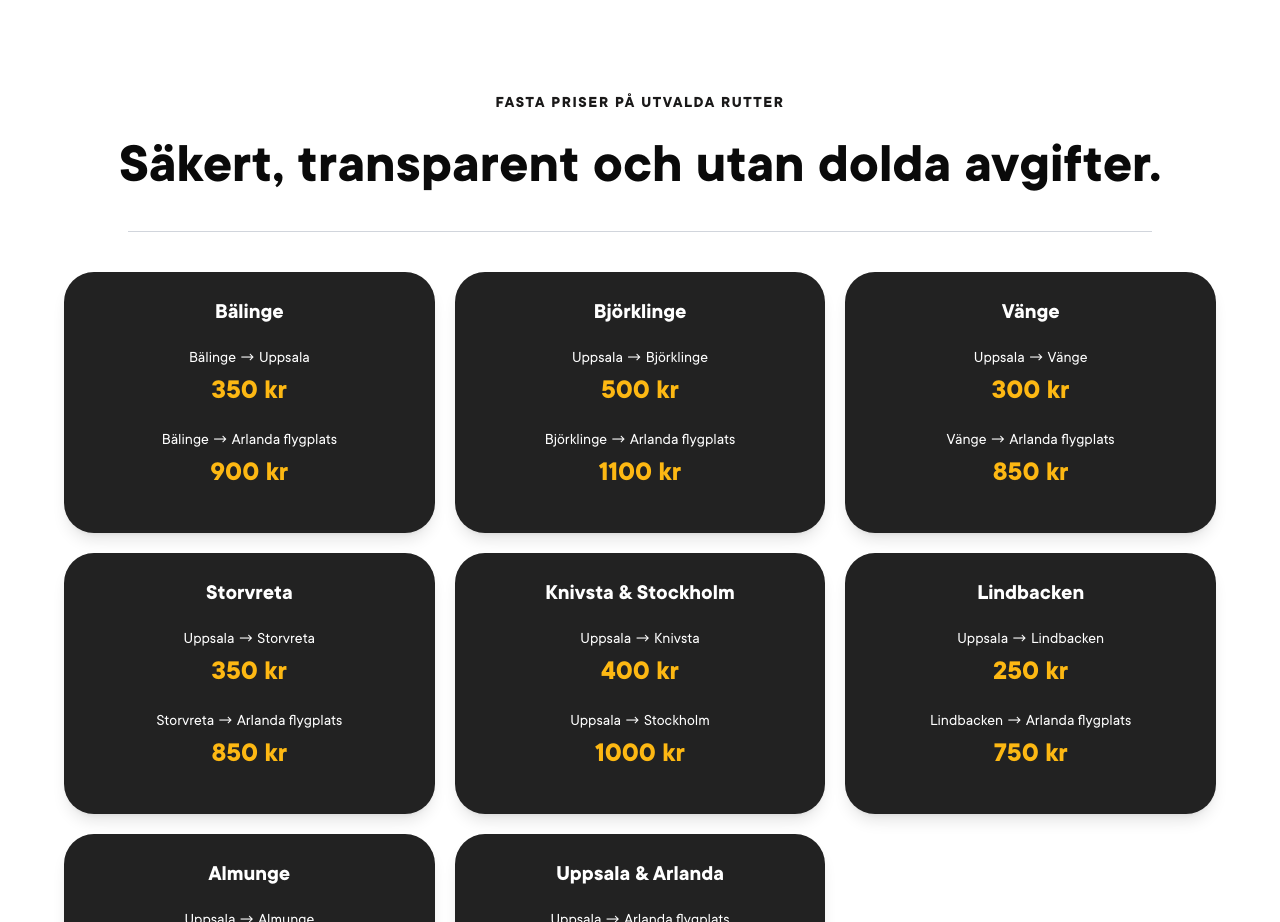
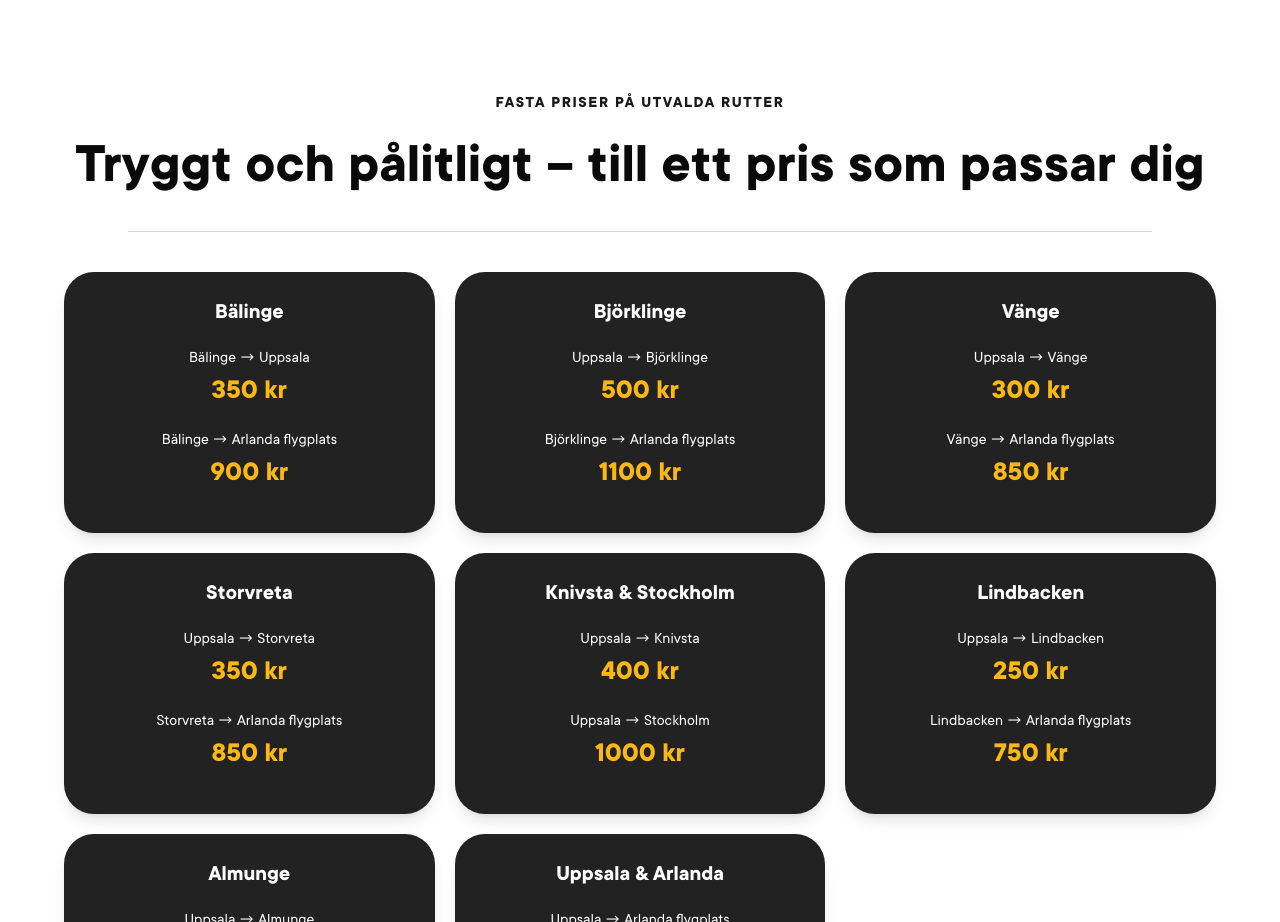
Before and after one commit to arfan4-dev/getcab-app, a React (Vite) app: page / in a window 1280 px wide. Shown: the part 2840-3762 px from the top of the page. Built offline with nearby package versions, Linux system fonts and the light colour scheme.

Commit message:
feat: Update pricing section heading for clarity and impact

```diff
--- a/src/components/pricing/Pricing.tsx
+++ b/src/components/pricing/Pricing.tsx
@@ -14,8 +14,9 @@ const Pricing = () => {
                 Fasta priser på utvalda rutter
             </p>
             <h2 className="text-[40px] lg:text-[57px] mb-6">
-                Säkert, transparent och utan dolda avgifter.
+                Tryggt och pålitligt – till ett pris som passar dig
             </h2>
+
             <hr className="max-w-5xl mx-auto mb-10 border-gray-300" />
 
             <div className="grid grid-cols-1 sm:grid-cols-2 lg:grid-cols-3 gap-5 max-w-6xl mx-auto ">
```
